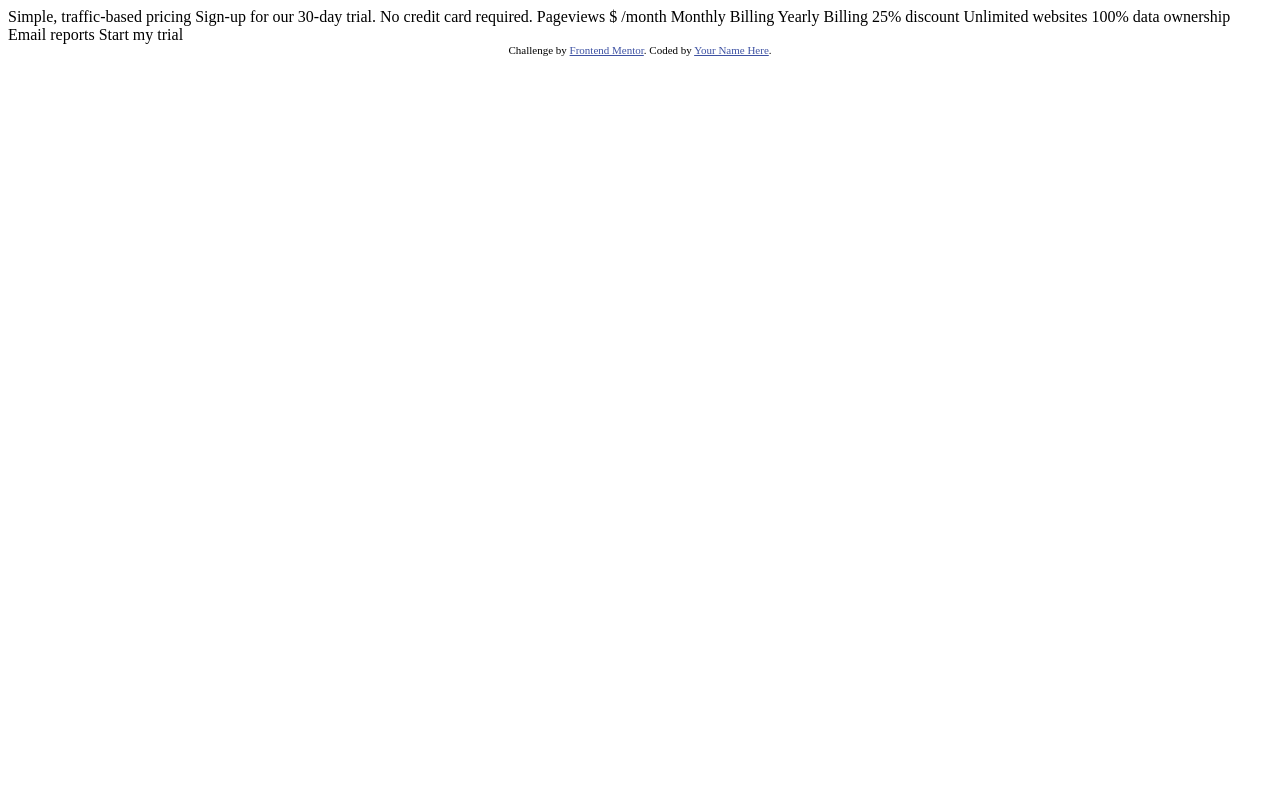
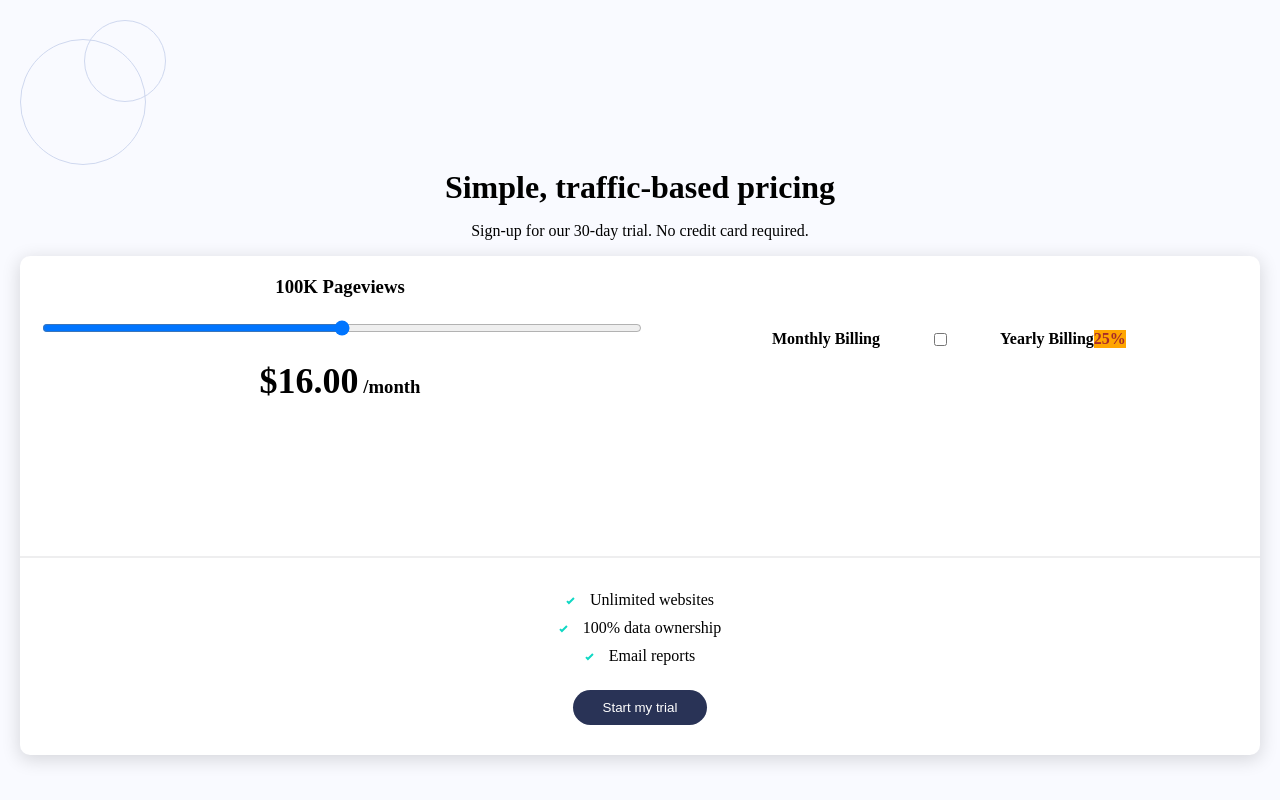
Before and after one commit to BecVds/interactive-pricing-component-main, a plain HTML site: page index.html in a window 1280 px wide. Drawn offline with Linux system fonts and the light colour scheme.

Commit message:
fleshed out html and started css

```diff
--- a/index.html
+++ b/index.html
@@ -5,35 +5,82 @@
   <meta name="viewport" content="width=device-width, initial-scale=1.0"> <!-- displays site properly based on user's device -->
 
   <link rel="icon" type="image/png" sizes="32x32" href="./images/favicon-32x32.png">
+  <link rel="stylesheet" href="style.css">
 
   <title>Frontend Mentor | Interactive pricing component</title>
 
-  <!-- Feel free to remove these styles or customise in your own stylesheet 👍 -->
-  <style>
-    .attribution { font-size: 11px; text-align: center; }
-    .attribution a { color: hsl(228, 45%, 44%); }
-  </style>
 </head>
 <body>
 
-  Simple, traffic-based pricing
-  Sign-up for our 30-day trial. No credit card required.
+  <div class="main-container">
 
-  Pageviews
-  $ /month
+    <div class="background">
+      <div class="img-contianer">
+        <img src="./images/pattern-circles.svg" alt="background-image">
+      </div>
+    </div>
 
-  Monthly Billing
-  Yearly Billing 25% discount
+    <!-- heading container -->
+    <div class="heading-container">
+      <h1>Simple, traffic-based pricing</h1>
+      <p>
+        Sign-up for our 30-day trial. No credit card required.
+      </p>
+    </div>
 
-  Unlimited websites
-  100% data ownership
-  Email reports
+    <!-- card container -->
+    <div class="card-container">
+      <div class="top">
+        <div class="pricing-container">
+          <h3><span>100K</span> Pageviews</h3>
+          <div class="subscription-selection-slider">
+            <input type="range" min="1" max="5" value="3" class="slider" id="myRange">
+          </div>
+          <h3><span id="money-display">$16.00</span> /month</h3>
+        </div>
+        <div class="option-container">
+          <h4 class="month">
+            Monthly Billing
+          </h4>
+          <label class="switch">
+            <input type="checkbox">
+            <!-- <span class="slider round"></span> -->
+          </label>
+          <h4 class="year">
+            Yearly Billing <span>25%</span>
+          </h4>
+        </div>
+      </div>
+      <hr>
+      <div class="bottom">
+        <ul>
+          <li>
+            <div class="img-container">
+              <img src="./images/icon-check.svg" alt="check">
+            </div>
+            Unlimited websites
+          </li>
+          <li>
+            <div class="img-container">
+              <img src="./images/icon-check.svg" alt="check">
+            </div>
+            100% data ownership
+          </li>
+          <li>
+            <div class="img-container">
+              <img src="./images/icon-check.svg" alt="check">
+            </div>
+            Email reports
+          </li>
+        </ul>
+        <button class="start-trial-btn">Start my trial</button>
+      </div>
+    </div>
 
-  Start my trial
+  </div>
 
-  <div class="attribution">
-    Challenge by <a href="https://www.frontendmentor.io?ref=challenge" target="_blank">Frontend Mentor</a>.
-    Coded by <a href="#">Your Name Here</a>.
-  </div>
+
+
+
 </body>
 </html>
--- /dev/null
+++ b/style.css
@@ -0,0 +1,112 @@
+* {
+    box-sizing: border-box;
+}
+body {
+    margin: 0px;
+}
+
+.main-container {
+    background-color: rgb(249, 250, 255);
+    min-height: 100vh;
+    padding: 20px;
+}
+h1 {
+    margin: 0px;
+    text-align: center;
+}
+h3 {
+    margin: 0px;
+}
+.card-container {
+    background-color: white;
+    border-radius: 10px;
+    box-shadow: 0px 4px 18px 1px rgba(0,0,0,0.14);
+    -webkit-box-shadow: 0px 4px 18px 1px rgba(0,0,0,0.14);
+    -moz-box-shadow: 0px 4px 18px 1px rgba(0,0,0,0.14);
+}
+.top {
+    padding: 20px;
+}
+ul {
+    list-style-type: none;
+    margin: 20px;
+    padding: 0;
+}
+.bottom {
+    display: flex;
+    flex-direction: column;
+    align-items: center;
+}
+li {
+    display: flex;
+    padding: 5px;
+    justify-content: center;
+    gap: 15px;
+}
+.start-trial-btn {
+    color: white;
+    background-color: rgb(41, 51, 86);
+    border: none;
+    padding: 10px 30px;
+    border-radius: 30px;
+    margin-bottom: 30px;
+}
+hr {
+    border: 1px solid rgb(238 238 239);
+}
+.pricing-container {
+    width: 100%;
+    display: flex;
+    flex-direction: column;
+    justify-content: center;
+    align-items: center;
+    gap: 20px;
+}
+.subscription-selection-slider {
+    width: 100%;
+}
+.slider {
+    /* -webkit-appearance: none; */
+    width: 100%;
+
+}
+.option-container {
+    display: grid;
+    grid-template-columns: 2fr 1fr 2fr
+}
+.option-container > * {
+    display: flex;
+    align-items: center;
+}
+.heading-container {
+    display: flex;
+    justify-content: center;
+    align-items: center;
+    flex-direction: column;
+}
+.heading-container > p {
+    width: 60%;
+    text-align: center;
+}
+#money-display {
+    font-size: 36px;
+}
+.month {
+    justify-content: right;
+    text-align: right;
+    width: 100%;
+}
+.switch {
+    justify-content: center;
+}
+.year > span {
+    color: brown;
+    background-color: orange;
+}
+@media only screen and (min-width: 768px) {
+    .top {
+        display: grid;
+        grid-template-columns: 1fr 1fr;
+        grid-template-rows: 1fr 1fr;
+    }
+}
```
